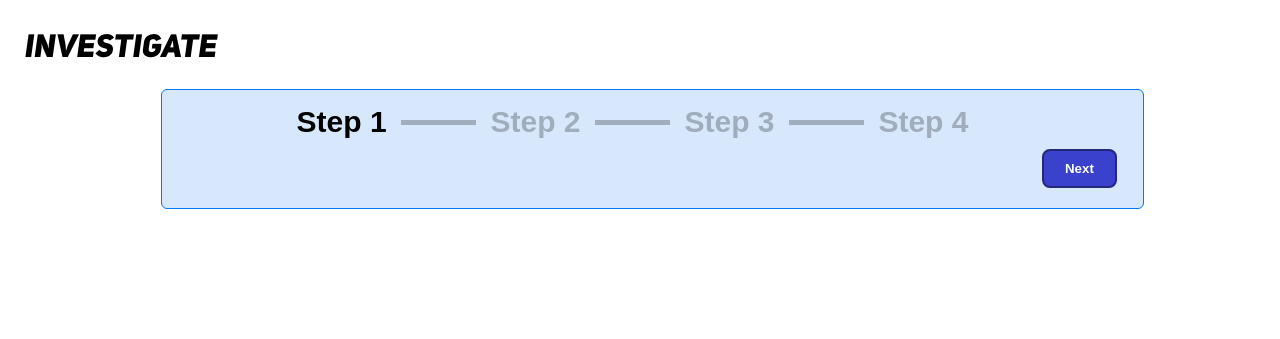
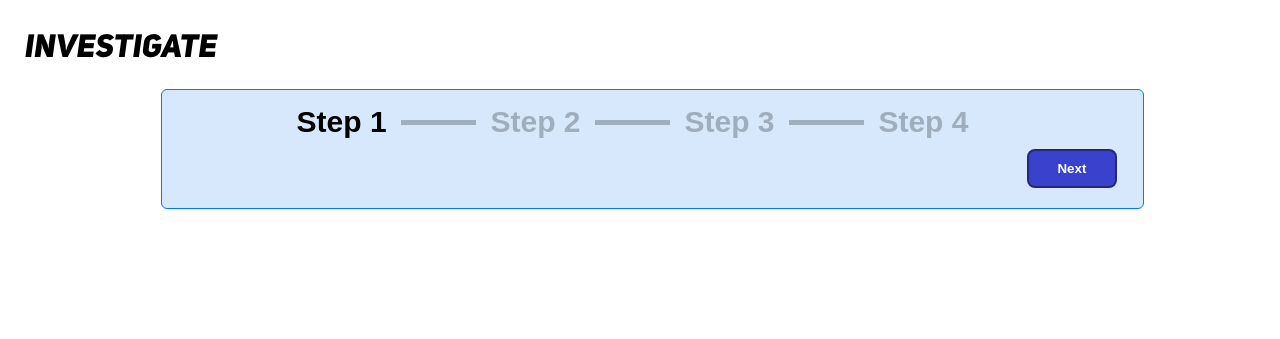
Before and after one commit to ccurzio/Luminum, a PHP site: page /investigate.php?step=1 in a window 1280 px wide. Shown: the part 70-409 px from the top of the page. Run offline with PHP 8.4, Linux system fonts and the light colour scheme; the visitor is signed in with stand-in values (Sample User, id 1); data that the repository does not hold is empty.

Commit message:
Tweaks to investigate layout

```diff
--- a/server/console/html/investigate.php
+++ b/server/console/html/investigate.php
@@ -16,9 +16,11 @@
 <?php if (!isset($_GET['step']) || $_GET['step'] == "1"): ?>
 
 <?php endif; ?>
-
 		<div style="margin-top: 10px; text-align: right; width: 102%; margin-left: 0;">
-			<button class="formgo" style="width: 75px;">Next</button>
+			<?php
+			if ($_GET['step'] == "4") { "<button class=\"formgo\" style=\"width: 90px;\">Start</button>\n"; }
+			else { print "<button class=\"formgo\" style=\"width: 90px;\">Next</button>\n"; }
+			?>
 		</div>
 	</div>
 
```
